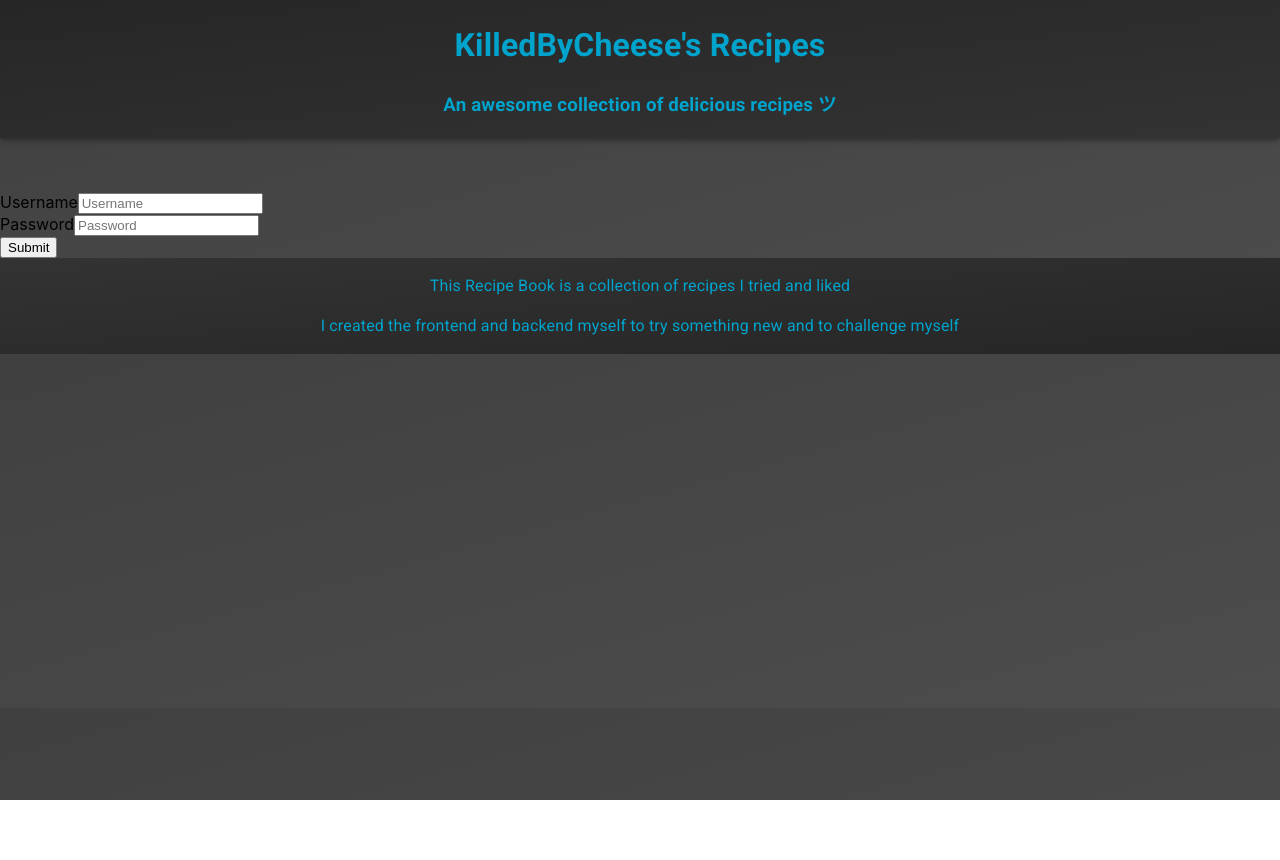
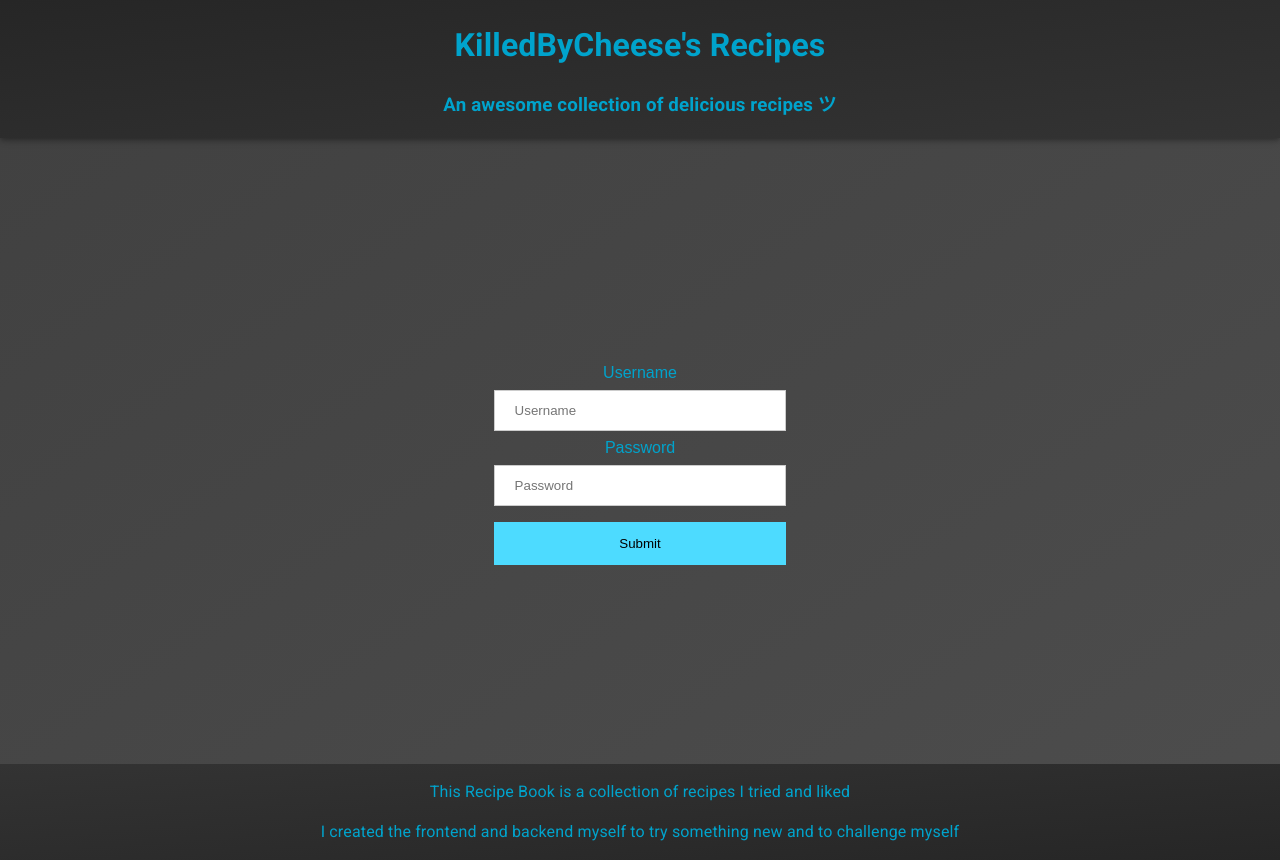
Before and after one commit to KilledByCheese/recipe-book-frontend, a React (Create React App) app: page /login in a window 1280 px wide. Before the commit the page ends 800 px from the top, so only its background shows below. Built offline with nearby package versions, Linux system fonts and the light colour scheme.

Commit message:
styled the login page and added routing to login page if there is no valid token in the localstorage

```diff
--- a/src/App.js
+++ b/src/App.js
@@ -1,13 +1,16 @@
 import React from "react";
 
 import {
-  BrowserRouter as Router,
+  Router,
   Switch,
   Route,
   Link,
   Redirect,
   useHistory,
+
 } from "react-router-dom";
+
+import history from './history';
 
 import { makeStyles } from '@material-ui/core/styles';
 import AppBar from "@material-ui/core/AppBar";
@@ -63,18 +66,34 @@ const useStyles = makeStyles((theme) => ({
 
 }));
 
-
-
-
-
 const App = () => {
   // localStorage.removeItem("token");
 //TODO: check if token is present - validate token
 //If token is valid redirect to RecipeList
 //If token is invalid redirect to login
+  const classes = useStyles();
 
+  // const history = createBrowserHistory();
 
-  const classes = useStyles();
+    if("token" in localStorage) {
+      fetch("http://localhost:8090/isTokenValid",{
+
+        method : "POST",
+        headers : {
+          'Authorization':'Bearer '+localStorage.getItem("token"),
+        },
+      })
+      .then(function(response) {
+        if(response.status === 401)
+        {
+          // console.log("Need relogin token invalid");
+          history.push("/login");
+        }
+      });
+    } else {
+      // console.log("Need relogin no token");
+      history.push("/login");
+    }
 
   return(
     <div>
@@ -90,17 +109,12 @@ const App = () => {
 const Content = () => {
   const classes = useStyles();
 
-  const history = useHistory();
 
-  // if(!("token" in localStorage)) {
 
-  //   history.push("/login");
-
-  // } else {
     return (
       <div className = {classes.content}>
 
-        <Router>
+        <Router history={history}>
           <Switch>
             <Route exact path="/">
               <LoginForm/>
@@ -119,17 +133,19 @@ const Content = () => {
 
       </div>
     );
-  // }
+
 
 
 };
 
 const LoginForm = () => {
 
+  const classes = useStyles();
+
   const [user, setUser] = React.useState("");
   const [password, setPassword] = React.useState("");
 
-  const history = useHistory();
+  // const history = useHistory();
 
   function handleSubmit(event) {
     event.preventDefault();
@@ -147,6 +163,7 @@ const LoginForm = () => {
     })
     .then((response) => response.json())
     .then(data => {
+      console.log(data);
       if (data.message) {
         // Here you should have logic to handle invalid login credentials.
         // This assumes your Rails API will return a JSON object with a key of
@@ -157,14 +174,12 @@ const LoginForm = () => {
         // dispatch(loginUser(data.user))
         history.push("/contactExample");
       }
-    })
+    });
 
   }
 
-
-
   return (
-    <div className="Login">
+    <div className="loginForm">
       <form onSubmit={handleSubmit}>
         <label>Username</label>
         <input
@@ -172,6 +187,7 @@ const LoginForm = () => {
           placeholder='Username'
           value={user}
           onChange={e => setUser(e.target.value)}
+          className="login-input"
           /><br/>
 
         <label>Password</label>
@@ -181,9 +197,10 @@ const LoginForm = () => {
           placeholder='Password'
           value={password}
           onChange={e => setPassword(e.target.value)}
+          className="login-input"
           /><br/>
 
-        <input type='submit'/>
+        <input type='submit'className="login-button"/>
 
       </form>
     </div>
--- /dev/null
+++ b/src/history.js
@@ -0,0 +1,3 @@
+import { createBrowserHistory } from 'history';
+
+export default createBrowserHistory();
--- a/src/styles.css
+++ b/src/styles.css
@@ -25,3 +25,38 @@
   body {
     background: linear-gradient(to bottom right, #404040, #4d4d4d);
   }
+
+  .login-input {
+    width: 100%;
+    padding: 12px 20px;
+    margin: 8px 0;
+    display: inline-block;
+    border: 1px solid #ccc;
+    box-sizing: border-box;
+  }
+
+  .login-button {
+    background-color: #4ddbff;
+    color: black;
+    padding: 14px 20px;
+    margin: 8px 0;
+    border: none;
+    cursor: pointer;
+    width: 100%;
+  }
+
+  .login-button:hover {
+    opacity: 0.8;
+  }
+
+  .loginForm {
+    display : flex;
+    flex-grow: 1;
+    align-items: center;
+    justify-content: center;
+    text-align: center;
+    padding-bottom: 20px;
+    color : #00a3cc;
+    font-family: sans-serif;
+    height: 69vh;
+  }
```
Also changed, not shown: 1 other file (tests, documents, lock files or other folders).
